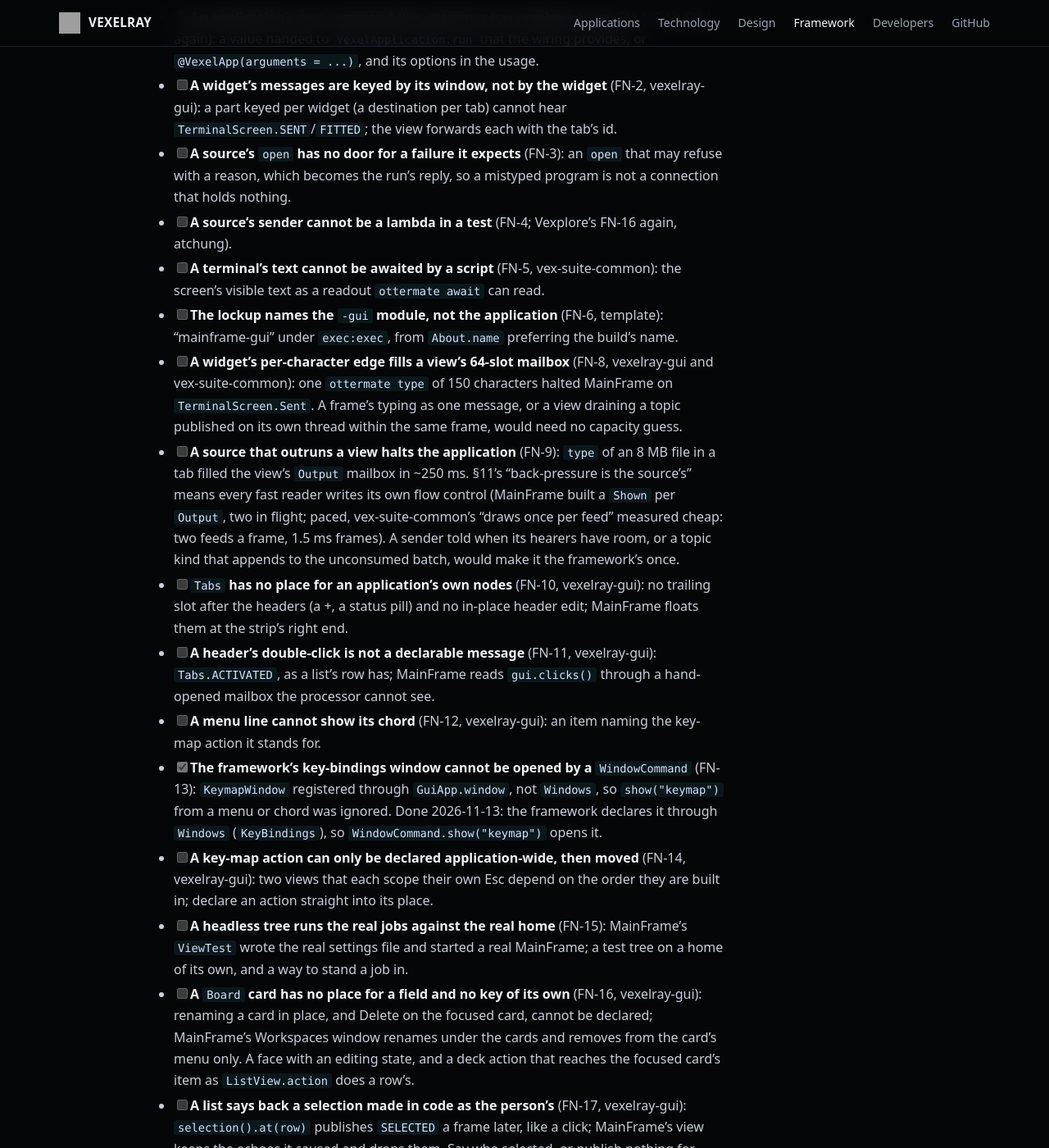
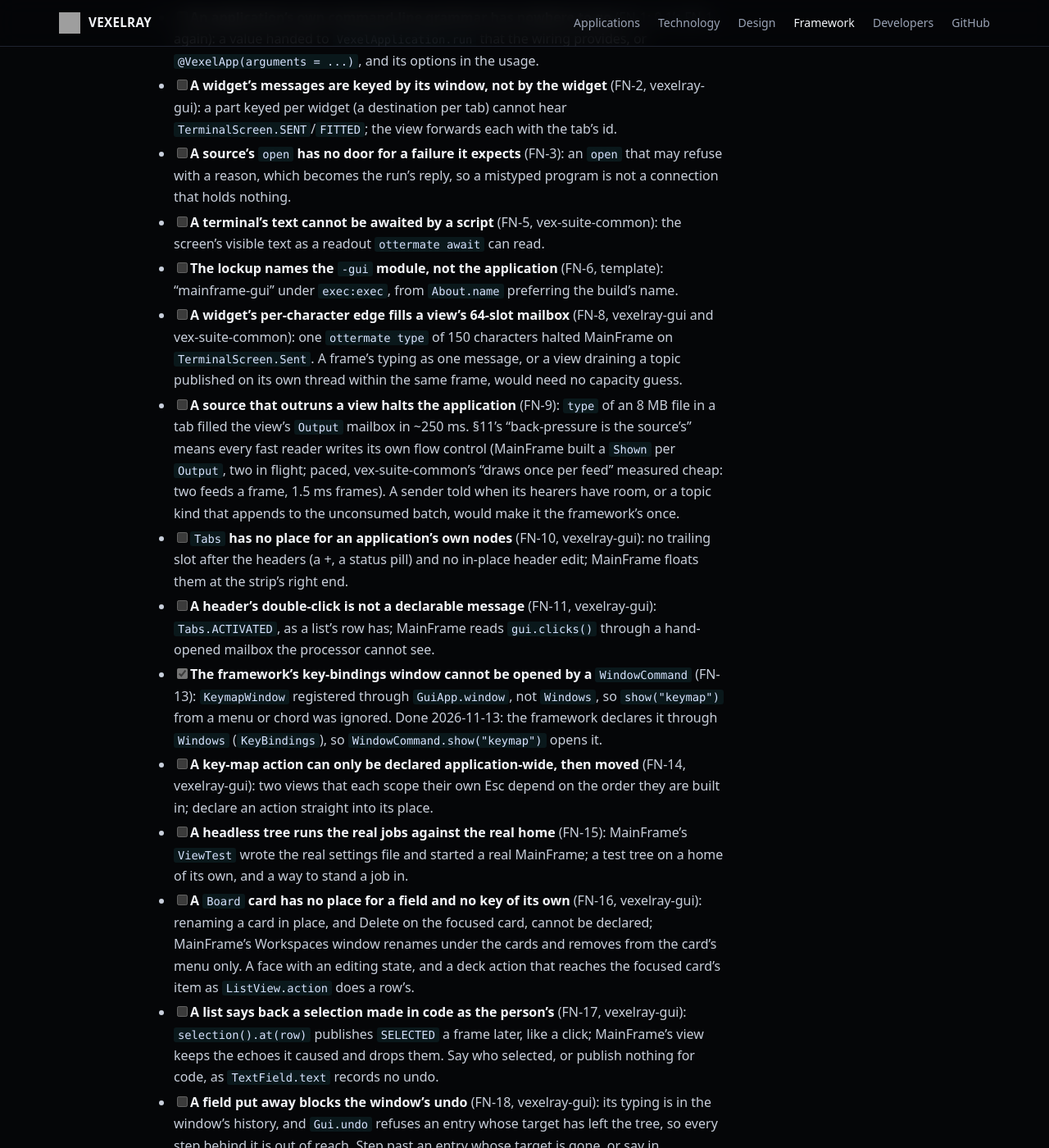
Before and after one commit to sibarum/vexelray-framework, a Jekyll site: the page built from docs/TODO.md, in a window 1280 px wide and 1400 px high, scrolled down 38332 px. Shown: the whole window at 82% size. Built offline with Jekyll 4.4.1, drawn with Linux system fonts in a browser that asks for light colours; our own code applies the rules of GitHub Pages for plain Markdown files.

Commit message:
TODO: drop two MainFrame entries that are already done
FN-4 (a source's sender as a lambda in a test) is Sender.collecting, closed
under Vexplore's FN-16; FN-12 (a menu line showing its chord) is
MenuItem.shortcut and command(id), closed under the IDE's FN-6.

Co-Authored-By: Claude Opus 5.5 <noreply@anthropic.com>

```diff
--- a/docs/TODO.md
+++ b/docs/TODO.md
@@ -1347,7 +1347,6 @@ are its v0.2 notes (`docs/framework-notes.md` there).
       id.
 - [ ] **A source's `open` has no door for a failure it expects** (FN-3): an `open` that may refuse with a reason,
       which becomes the run's reply, so a mistyped program is not a connection that holds nothing.
-- [ ] **A source's sender cannot be a lambda in a test** (FN-4; Vexplore's FN-16 again, atchung).
 - [ ] **A terminal's text cannot be awaited by a script** (FN-5, vex-suite-common): the screen's visible text as a
       readout `ottermate await` can read.
 - [ ] **The lockup names the `-gui` module, not the application** (FN-6, template): "mainframe-gui" under
@@ -1364,7 +1363,6 @@ are its v0.2 notes (`docs/framework-notes.md` there).
       headers (a +, a status pill) and no in-place header edit; MainFrame floats them at the strip's right end.
 - [ ] **A header's double-click is not a declarable message** (FN-11, vexelray-gui): `Tabs.ACTIVATED`, as a list's
       row has; MainFrame reads `gui.clicks()` through a hand-opened mailbox the processor cannot see.
-- [ ] **A menu line cannot show its chord** (FN-12, vexelray-gui): an item naming the key-map action it stands for.
 - [x] **The framework's key-bindings window cannot be opened by a `WindowCommand`** (FN-13): `KeymapWindow` registered
       through `GuiApp.window`, not `Windows`, so `show("keymap")` from a menu or chord was ignored. Done 2026-11-13: the
       framework declares it through `Windows` (`KeyBindings`), so `WindowCommand.show("keymap")` opens it.
```
